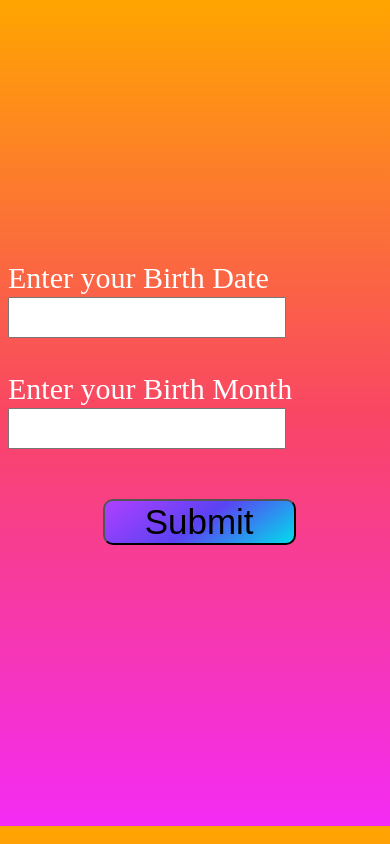
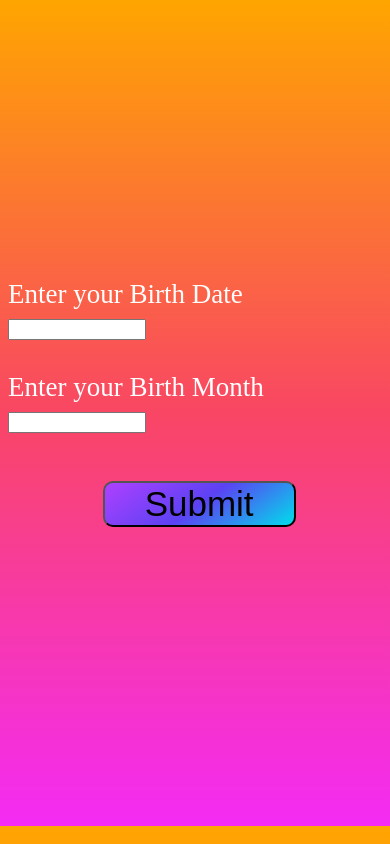
Before and after one commit to dshamshee/Danish-Projects, a plain HTML site: page BirthDate_Calculator/index.html in a window 390 px wide. Drawn offline with Linux system fonts and the light colour scheme.

Commit message:
Update index.html

```diff
--- a/BirthDate_Calculator/index.html
+++ b/BirthDate_Calculator/index.html
@@ -52,6 +52,17 @@
             padding-right: 22px;
         }
 
+         @media screen and (max-width: 600px) {
+            .frm {
+                font-size: 27px;
+            }
+
+            .inp {
+                width: 130px;
+                height: 15px;
+            }
+        }
+
     </style>
 </head>
 <body id="body">
```
